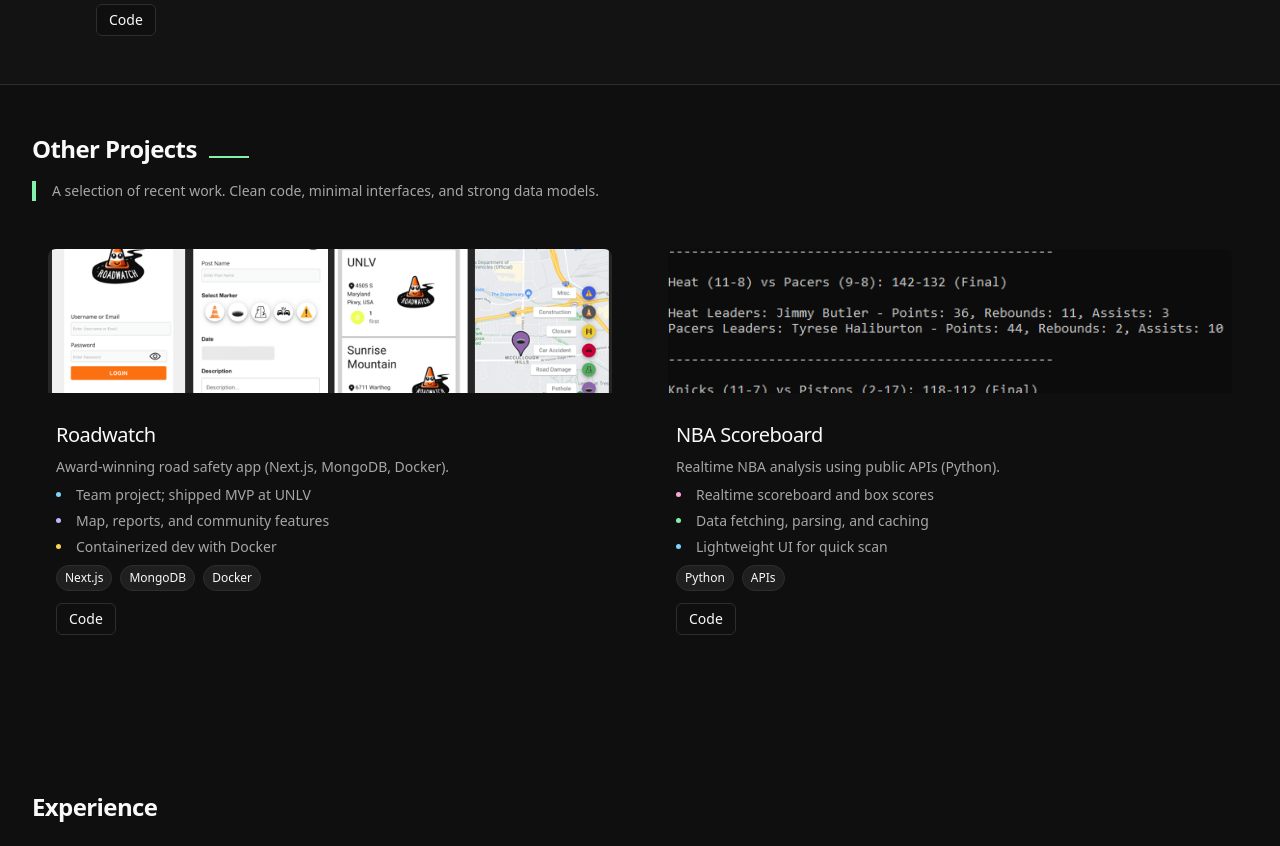
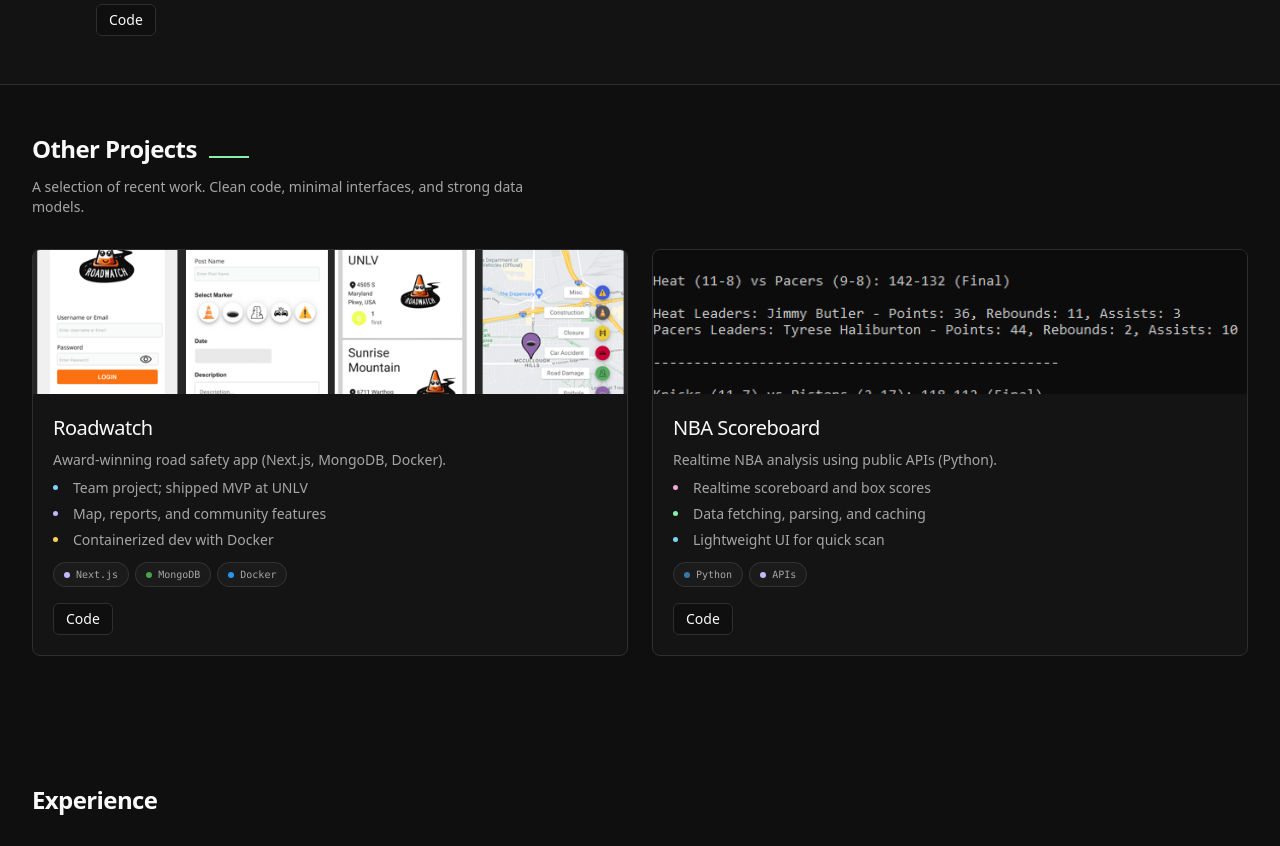
Before and after one commit to B-Timok/dev-portfolio-2.0, a Next.js app: page / in a window 1280 px wide. Shown: the part 1640-2486 px from the top of the page. Built offline with nearby package versions, Linux system fonts and the light colour scheme.

Commit message:
Refresh projects: fade-up featured blocks, hover-glow grid cards, pill tech tags

```diff
--- a/src/components/sections/project-section.tsx
+++ b/src/components/sections/project-section.tsx
@@ -2,10 +2,13 @@
 
 import Image from "next/image"
 import Link from "next/link"
-import { Card, CardContent, CardHeader } from "@/components/ui/card"
 import { Button } from "@/components/ui/button"
 import { AppStoreBadge } from "@/components/ui/app-store-badge"
-import { markerClassByIndex, borderClassByIndex, bgClassByIndex, borderLeftClassByIndex } from "@/lib/playful"
+import { markerClassByIndex, borderClassByIndex, bgClassByIndex } from "@/lib/playful"
+import { FadeUp } from "@/components/motion/fade-up"
+import { StaggerGroup } from "@/components/motion/stagger-group"
+import { StaggerItem } from "@/components/motion/stagger-item"
+import { TOOL_BRAND, brandColor } from "@/lib/brand-colors"
 
 export default function ProjectsSection() {
   type Project = { title: string; description: string; github: string; image: string; demo?: string; tech?: string[] }
@@ -36,7 +39,7 @@
   return (
     <section id="projects" className="py-16">
       {/* Featured Athlos - full bleed */}
-      <div id="athlos" className="mb-12 border-y border-border bg-secondary/30">
+      <FadeUp><div id="athlos" className="mb-12 border-y border-border bg-secondary/30">
         <div className="px-4 sm:px-6 lg:px-8 py-12 max-w-6xl mx-auto">
           <div className="grid grid-cols-1 lg:grid-cols-[1.3fr_1fr] gap-12 items-start">
             {/* Content */}
@@ -107,10 +110,10 @@
             </div>
           </div>
         </div>
-      </div>
+      </div></FadeUp>
 
       {/* Featured KLS - full bleed (mirrors Athlos layout) */}
-      <div id="kls" className="mb-12 border-y border-border bg-secondary/30">
+      <FadeUp><div id="kls" className="mb-12 border-y border-border bg-secondary/30">
         <div className="px-4 sm:px-6 lg:px-8 py-12 max-w-6xl mx-auto">
           <div className="grid grid-cols-1 lg:grid-cols-[1.3fr_1fr] gap-12 items-start">
             {/* Content */}
@@ -172,31 +175,57 @@
             </div>
           </div>
         </div>
-      </div>
+      </div></FadeUp>
 
       <div className="container mx-auto px-4 sm:px-6 lg:px-8">
+        <FadeUp>
           <div className="mb-8">
             <div className="flex items-baseline gap-3">
               <h2 className="text-2xl font-semibold">Other Projects</h2>
               <span className={"h-0.5 w-10 " + bgClassByIndex(3)}></span>
             </div>
-          <div className={"mt-4 border-l-4 pl-4 text-sm text-muted-foreground " + borderLeftClassByIndex(3)}>
+            <p className="mt-3 text-sm text-muted-foreground max-w-prose">
               A selection of recent work. Clean code, minimal interfaces, and strong data models.
+            </p>
           </div>
-        </div>
+        </FadeUp>
 
 
         {/* Remaining projects in a grid */}
+        <StaggerGroup>
           <div className="grid grid-cols-1 md:grid-cols-2 gap-6">
-          {projects.slice(1).map((p, index) => (
-            <Card key={p.title} className="card-hover border-0 bg-transparent shadow-none">
-              <CardHeader className="p-0">
-                <div className="relative w-full h-36 overflow-hidden rounded-t-lg">
-                  <Image src={p.image} alt={p.title} fill className="object-cover" />
+            {projects.slice(1).map((p, index) => {
+              const accent = index === 0 ? "#f9a8d4" : "#c4b5fd"
+              return (
+                <StaggerItem key={p.title}>
+                  <div
+                    className="group rounded-lg border border-border bg-card overflow-hidden transition-[transform,box-shadow,border-color] duration-300 ease-[cubic-bezier(0.22,1,0.36,1)] hover:-translate-y-[3px]"
+                    onMouseEnter={(e) => {
+                      e.currentTarget.style.borderColor = accent
+                      e.currentTarget.style.boxShadow = `0 12px 28px -12px ${accent}`
+                    }}
+                    onMouseLeave={(e) => {
+                      e.currentTarget.style.borderColor = ""
+                      e.currentTarget.style.boxShadow = ""
+                    }}
+                  >
+                    <div className="relative w-full h-36 overflow-hidden">
+                      <Image
+                        src={p.image}
+                        alt={p.title}
+                        fill
+                        className="object-cover transition-transform duration-500 ease-out group-hover:scale-[1.04]"
+                        sizes="(max-width: 768px) 100vw, 50vw"
+                      />
+                      <div
+                        aria-hidden="true"
+                        className="absolute inset-0 opacity-0 group-hover:opacity-100 transition-opacity duration-500"
+                        style={{
+                          background: `radial-gradient(circle at 70% 30%, ${accent}33, transparent 60%)`,
+                        }}
+                      />
                     </div>
-              </CardHeader>
-              <CardContent className="px-5 sm:px-6">
-                <div className="py-3 space-y-2">
+                    <div className="p-5 space-y-2">
                       <h3 className="font-medium">{p.title}</h3>
                       <p className="text-sm text-muted-foreground">{p.description}</p>
                       <ul className="text-sm text-muted-foreground list-disc list-inside space-y-1.5">
@@ -215,13 +244,25 @@
                         )}
                       </ul>
                       {p.tech && (
-                    <div className="flex flex-wrap gap-2">
-                      {p.tech.map((t) => (
-                        <span key={t} className="text-xs px-2 py-1 rounded-full bg-muted border border-border">{t}</span>
-                      ))}
+                        <div className="flex flex-wrap gap-1.5 pt-1">
+                          {p.tech.map((t) => {
+                            const tBrand = brandColor(t, TOOL_BRAND)
+                            return (
+                              <span
+                                key={t}
+                                className="inline-flex items-center gap-1.5 px-2.5 py-1 rounded-full border border-white/10 bg-white/[0.03] text-[10px] font-mono text-muted-foreground"
+                              >
+                                <span
+                                  className="h-1.5 w-1.5 rounded-full"
+                                  style={{ background: tBrand }}
+                                />
+                                {t}
+                              </span>
+                            )
+                          })}
                         </div>
                       )}
-                  <div className="pt-1 flex gap-2">
+                      <div className="pt-2 flex gap-2">
                         <Button asChild size="sm" variant="outline">
                           <Link href={p.github} target="_blank">Code</Link>
                         </Button>
@@ -232,10 +273,12 @@
                         )}
                       </div>
                     </div>
-              </CardContent>
-            </Card>
-          ))}
                   </div>
+                </StaggerItem>
+              )
+            })}
+          </div>
+        </StaggerGroup>
       </div>
     </section>
   )
```
Lines whose indentation alone changed are shown as unchanged.
